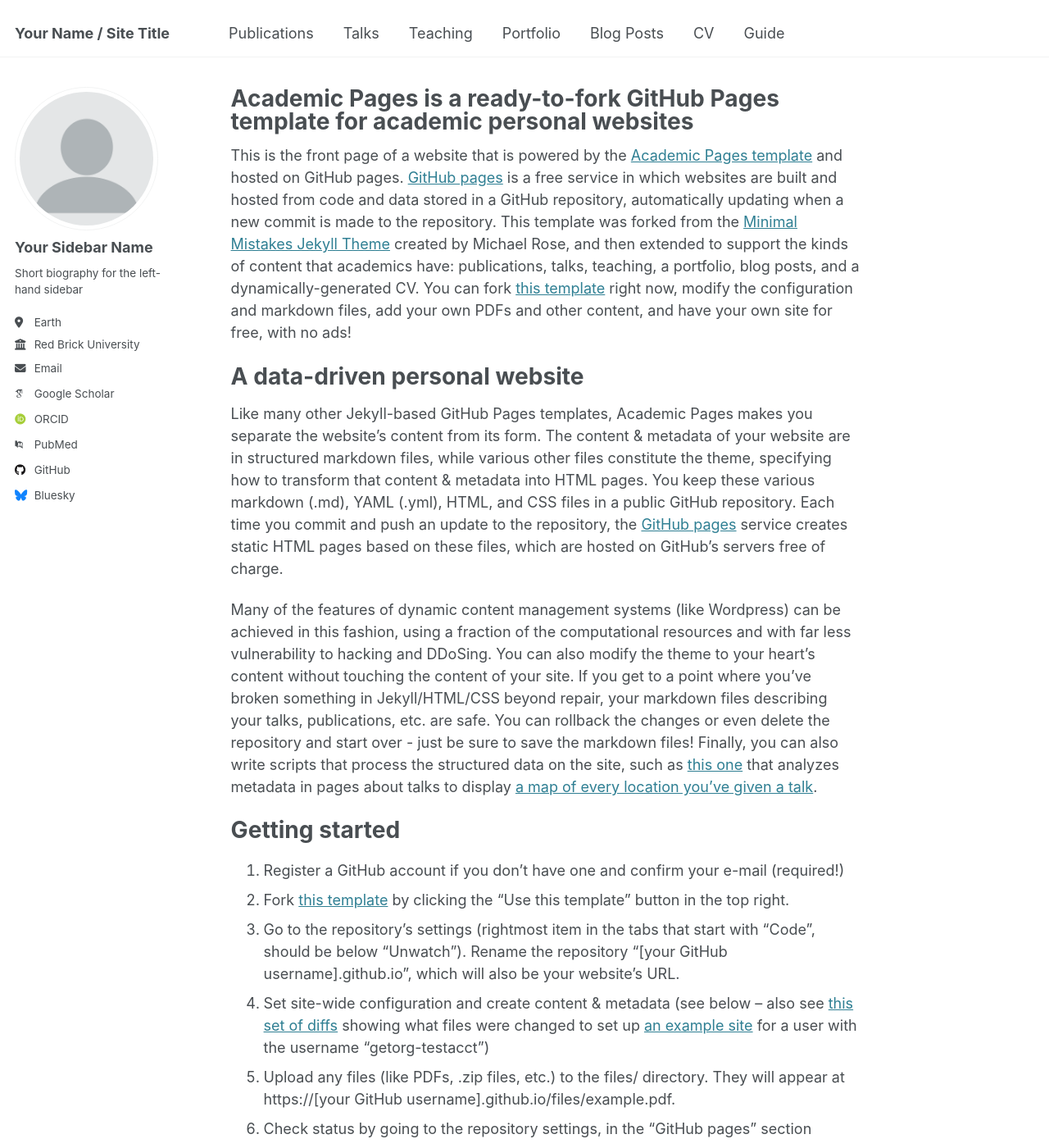
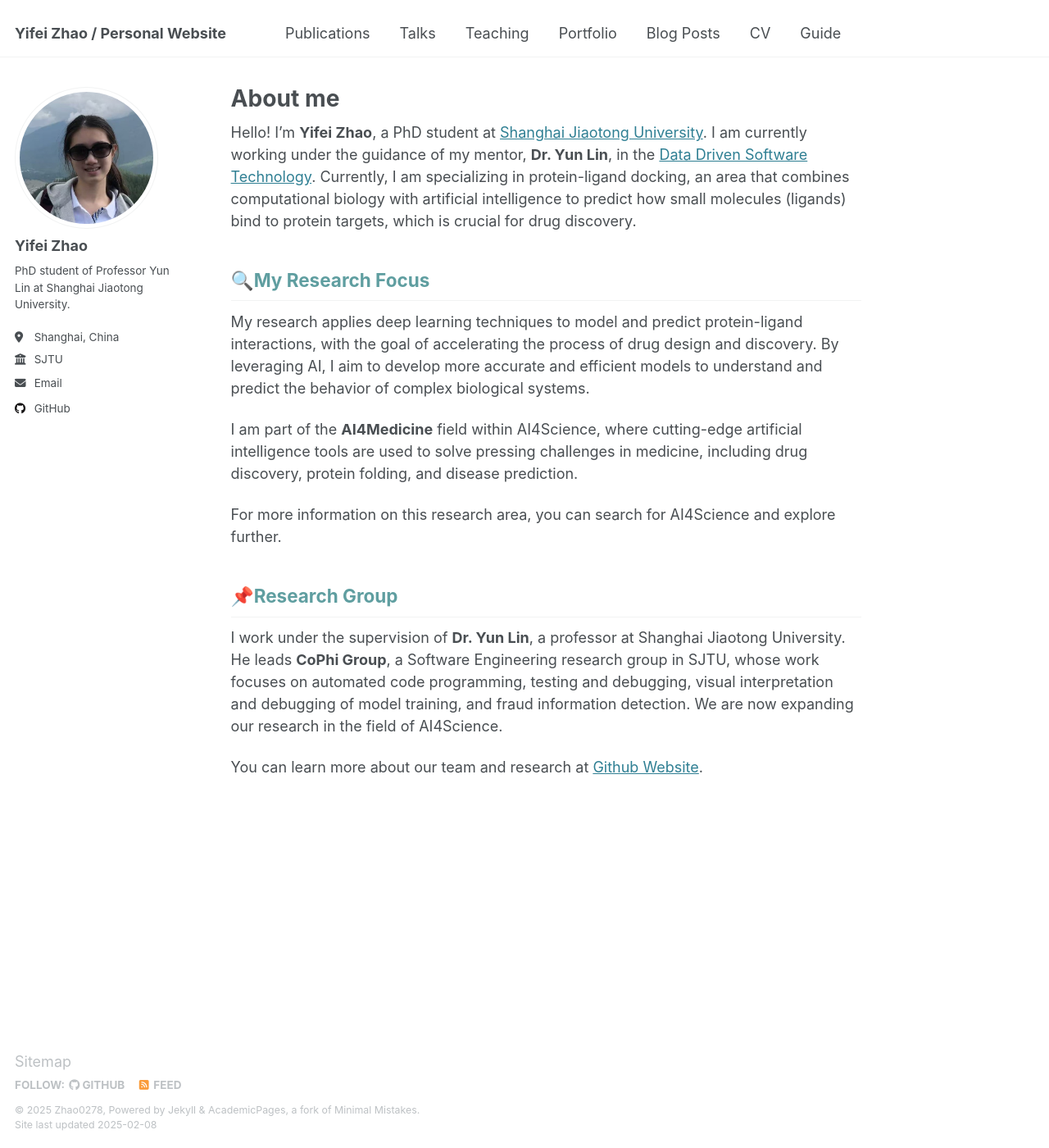
Before and after one commit to Zhao0278/Zhao0278.github.io, a Jekyll site: the page built from _pages/about.md, in a window 1280 px wide and 1400 px high. Shown: the whole window at 82% size. Built offline with Jekyll 4.4.1, drawn with Linux system fonts in a browser that asks for light colours; some web fonts are replaced; some of the changed text lies outside the part shown.

Commit message:
First commit personal website

```diff
--- a/Gemfile
+++ b/Gemfile
@@ -1,4 +1,6 @@
 source 'https://rubygems.org'
+
+gem "ffi", "< 1.17.0"
 
 group :jekyll_plugins do
   gem 'jekyll'
--- a/_config.yml
+++ b/_config.yml
@@ -9,13 +9,13 @@
 # Basic Site Settings
 locale                   : "en-US"
 site_theme               : "default"
-title                    : "Your Name / Site Title"
+title                    : "Yifei Zhao / Personal Website"
 title_separator          : "-"
-name                     : &name "Your Name"
+name                     : &name "Zhao0278"
 description              : &description "personal description"
-url                      : https://academicpages.github.io # the base hostname & protocol for your site e.g. "https://[your GitHub username].github.io"
+url                      : https://Zhao0278.github.io # the base hostname & protocol for your site e.g. "https://[your GitHub username].github.io"
 baseurl                  : "" # the subpath of your site, e.g. "/blog"
-repository               : "academicpages/academicpages.github.io"
+repository               : "Zhao0278/Zhao0278.github.io"
 
 # Site Author - The following control what appear as part of the author content on the side bar.
 #               If a field is blank the icon and link will not appear, otherwise it will be shown.
@@ -23,21 +23,21 @@ repository               : "academicpages/academicpages.github.io"
 author:
   # Biographic information
   avatar           : "profile.png"
-  name             : "Your Sidebar Name"
+  name             : "Yifei Zhao"
   pronouns         : # example: "she/her"
-  bio              : "Short biography for the left-hand sidebar"
-  location         : "Earth"
-  employer         : "Red Brick University"
+  bio              : "PhD student of Professor Yun Lin at Shanghai Jiaotong University."
+  location         : "Shanghai, China"
+  employer         : "SJTU"
   uri              : # URL
-  email            : "none@example.org"
+  email            : "zhaoyifei2002@sjtu.edu.cn"
 
   # Academic websites
   arxiv            : # URL - Update with the correct link to your profile
-  googlescholar    : "https://scholar.google.com/citations?user=PS_CX0AAAAAJ"
+  googlescholar    : #"https://scholar.google.com/citations?user=PS_CX0AAAAAJ"
   impactstory      : # URL
-  orcid            : "http://orcid.org/yourorcidurl"
+  orcid            : #"http://orcid.org/yourorcidurl"
   semantic         : # URL
-  pubmed           : "https://www.ncbi.nlm.nih.gov/pubmed/?term=john+snow"
+  pubmed           : #"https://www.ncbi.nlm.nih.gov/pubmed/?term=john+snow"
   researchgate     : # URL
   scopus           : # URL
 
@@ -45,12 +45,12 @@ author:
   bitbucket        : # Username - Update with your username on the site
   codepen          : # Username
   dribbble         : # Username
-  github           : "academicpages"
+  github           : "Zhao0278"
   kaggle           : # Username
   stackoverflow    : # User number or user number and name (i.e., use "1" or "1/jeff-atwood")
 
   # Social media
-  bluesky          : "bsky.app" # Replace this with you Bluesky username
+  bluesky          : #"bsky.app" # Replace this with you Bluesky username
   facebook         : # Username
   flickr           : # Username
   foursquare       : # Username
@@ -213,18 +213,18 @@ kramdown:
 
 # These settings control the types of collections used by the template
 collections:
-  teaching:
-    output: true
-    permalink: /:collection/:path/
-  publications:
-    output: true
-    permalink: /:collection/:path/
-  portfolio:
-    output: true
-    permalink: /:collection/:path/
-  talks:
-    output: true
-    permalink: /:collection/:path/
+  # teaching:
+  #   output: true
+  #   permalink: /:collection/:path/
+  # publications:
+  #   output: true
+  #   permalink: /:collection/:path/
+  # portfolio:
+  #   output: true
+  #   permalink: /:collection/:path/
+  # talks:
+  #   output: true
+  #   permalink: /:collection/:path/
 
 
 # These settings control how pages and collections are included in the site
@@ -332,6 +332,7 @@ category_archive:
 tag_archive:
   type: liquid
   path: /tags/
+
 # https://github.com/jekyll/jekyll-archives
 # jekyll-archives:
 #   enabled:
--- a/_pages/about.md
+++ b/_pages/about.md
@@ -1,49 +1,21 @@
 ---
 permalink: /
-title: "Academic Pages is a ready-to-fork GitHub Pages template for academic personal websites"
+title: "About me"
 author_profile: true
 redirect_from:
   - /about/
   - /about.html
 ---
+Hello! I'm **Yifei Zhao**, a PhD student at [Shanghai Jiaotong University](https://en.sjtu.edu.cn/). I am currently working under the guidance of my mentor, **Dr. Yun Lin**, in the [Data Driven Software Technology](https://ddst.sjtu.edu.cn/). Currently, I am specializing in protein-ligand docking, an area that combines computational biology with artificial intelligence to predict how small molecules (ligands) bind to protein targets, which is crucial for drug discovery.
 
-This is the front page of a website that is powered by the [Academic Pages template](https://github.com/academicpages/academicpages.github.io) and hosted on GitHub pages. [GitHub pages](https://pages.github.com) is a free service in which websites are built and hosted from code and data stored in a GitHub repository, automatically updating when a new commit is made to the repository. This template was forked from the [Minimal Mistakes Jekyll Theme](https://mmistakes.github.io/minimal-mistakes/) created by Michael Rose, and then extended to support the kinds of content that academics have: publications, talks, teaching, a portfolio, blog posts, and a dynamically-generated CV. You can fork [this template](https://github.com/academicpages/academicpages.github.io) right now, modify the configuration and markdown files, add your own PDFs and other content, and have your own site for free, with no ads!
+## 🔍<span style="color: #5f9ea0;">My Research Focus</span>
+My research applies deep learning techniques to model and predict protein-ligand interactions, with the goal of accelerating the process of drug design and discovery. By leveraging AI, I aim to develop more accurate and efficient models to understand and predict the behavior of complex biological systems.
 
-A data-driven personal website
-======
-Like many other Jekyll-based GitHub Pages templates, Academic Pages makes you separate the website's content from its form. The content & metadata of your website are in structured markdown files, while various other files constitute the theme, specifying how to transform that content & metadata into HTML pages. You keep these various markdown (.md), YAML (.yml), HTML, and CSS files in a public GitHub repository. Each time you commit and push an update to the repository, the [GitHub pages](https://pages.github.com/) service creates static HTML pages based on these files, which are hosted on GitHub's servers free of charge.
+I am part of the **AI4Medicine** field within AI4Science, where cutting-edge artificial intelligence tools are used to solve pressing challenges in medicine, including drug discovery, protein folding, and disease prediction.
 
-Many of the features of dynamic content management systems (like Wordpress) can be achieved in this fashion, using a fraction of the computational resources and with far less vulnerability to hacking and DDoSing. You can also modify the theme to your heart's content without touching the content of your site. If you get to a point where you've broken something in Jekyll/HTML/CSS beyond repair, your markdown files describing your talks, publications, etc. are safe. You can rollback the changes or even delete the repository and start over - just be sure to save the markdown files! Finally, you can also write scripts that process the structured data on the site, such as [this one](https://github.com/academicpages/academicpages.github.io/blob/master/talkmap.ipynb) that analyzes metadata in pages about talks to display [a map of every location you've given a talk](https://academicpages.github.io/talkmap.html).
+For more information on this research area, you can search for AI4Science and explore further.
 
-Getting started
-======
-1. Register a GitHub account if you don't have one and confirm your e-mail (required!)
-1. Fork [this template](https://github.com/academicpages/academicpages.github.io) by clicking the "Use this template" button in the top right.
-1. Go to the repository's settings (rightmost item in the tabs that start with "Code", should be below "Unwatch"). Rename the repository "[your GitHub username].github.io", which will also be your website's URL.
-1. Set site-wide configuration and create content & metadata (see below -- also see [this set of diffs](http://archive.is/3TPas) showing what files were changed to set up [an example site](https://getorg-testacct.github.io) for a user with the username "getorg-testacct")
-1. Upload any files (like PDFs, .zip files, etc.) to the files/ directory. They will appear at https://[your GitHub username].github.io/files/example.pdf.
-1. Check status by going to the repository settings, in the "GitHub pages" section
+## 📌<span style="color: #5f9ea0;">Research Group</span>
+I work under the supervision of **Dr. Yun Lin**, a professor at Shanghai Jiaotong University. He leads **CoPhi Group**, a Software Engineering research group in SJTU, whose work focuses on automated code programming, testing and debugging, visual interpretation and debugging of model training, and fraud information detection. We are now expanding our research in the field of AI4Science.
 
-Site-wide configuration
-------
-The main configuration file for the site is in the base directory in [_config.yml](https://github.com/academicpages/academicpages.github.io/blob/master/_config.yml), which defines the content in the sidebars and other site-wide features. You will need to replace the default variables with ones about yourself and your site's github repository. The configuration file for the top menu is in [_data/navigation.yml](https://github.com/academicpages/academicpages.github.io/blob/master/_data/navigation.yml). For example, if you don't have a portfolio or blog posts, you can remove those items from that navigation.yml file to remove them from the header.
-
-Create content & metadata
-------
-For site content, there is one markdown file for each type of content, which are stored in directories like _publications, _talks, _posts, _teaching, or _pages. For example, each talk is a markdown file in the [_talks directory](https://github.com/academicpages/academicpages.github.io/tree/master/_talks). At the top of each markdown file is structured data in YAML about the talk, which the theme will parse to do lots of cool stuff. The same structured data about a talk is used to generate the list of talks on the [Talks page](https://academicpages.github.io/talks), each [individual page](https://academicpages.github.io/talks/2012-03-01-talk-1) for specific talks, the talks section for the [CV page](https://academicpages.github.io/cv), and the [map of places you've given a talk](https://academicpages.github.io/talkmap.html) (if you run this [python file](https://github.com/academicpages/academicpages.github.io/blob/master/talkmap.py) or [Jupyter notebook](https://github.com/academicpages/academicpages.github.io/blob/master/talkmap.ipynb), which creates the HTML for the map based on the contents of the _talks directory).
-
-**Markdown generator**
-
-The repository includes [a set of Jupyter notebooks](https://github.com/academicpages/academicpages.github.io/tree/master/markdown_generator
-) that converts a CSV containing structured data about talks or presentations into individual markdown files that will be properly formatted for the Academic Pages template. The sample CSVs in that directory are the ones I used to create my own personal website at stuartgeiger.com. My usual workflow is that I keep a spreadsheet of my publications and talks, then run the code in these notebooks to generate the markdown files, then commit and push them to the GitHub repository.
-
-How to edit your site's GitHub repository
-------
-Many people use a git client to create files on their local computer and then push them to GitHub's servers. If you are not familiar with git, you can directly edit these configuration and markdown files directly in the github.com interface. Navigate to a file (like [this one](https://github.com/academicpages/academicpages.github.io/blob/master/_talks/2012-03-01-talk-1.md) and click the pencil icon in the top right of the content preview (to the right of the "Raw | Blame | History" buttons). You can delete a file by clicking the trashcan icon to the right of the pencil icon. You can also create new files or upload files by navigating to a directory and clicking the "Create new file" or "Upload files" buttons.
-
-Example: editing a markdown file for a talk
-![Editing a markdown file for a talk](/images/editing-talk.png)
-
-For more info
-------
-More info about configuring Academic Pages can be found in [the guide](https://academicpages.github.io/markdown/), the [growing wiki](https://github.com/academicpages/academicpages.github.io/wiki), and you can always [ask a question on GitHub](https://github.com/academicpages/academicpages.github.io/discussions). The [guides for the Minimal Mistakes theme](https://mmistakes.github.io/minimal-mistakes/docs/configuration/) (which this theme was forked from) might also be helpful.
+You can learn more about our team and research at [Github Website](https://github.com/code-philia).
--- a/_pages/year-archive.html
+++ b/_pages/year-archive.html
@@ -7,7 +7,7 @@ redirect_from:
   - /wordpress/blog-posts/
 ---
 
-{% include base_path %}
+<!-- {% include base_path %}
 {% capture written_year %}'None'{% endcapture %}
 {% for post in site.posts %}
   {% capture year %}{{ post.date | date: '%Y' }}{% endcapture %}
@@ -16,4 +16,4 @@ redirect_from:
     {% capture written_year %}{{ year }}{% endcapture %}
   {% endif %}
   {% include archive-single.html %}
-{% endfor %}
+{% endfor %} -->
```
Also changed, not shown: _pages/cv.md (+2 -2 lines), _pages/markdown.md (+5 -2 lines), images/profile.png.
